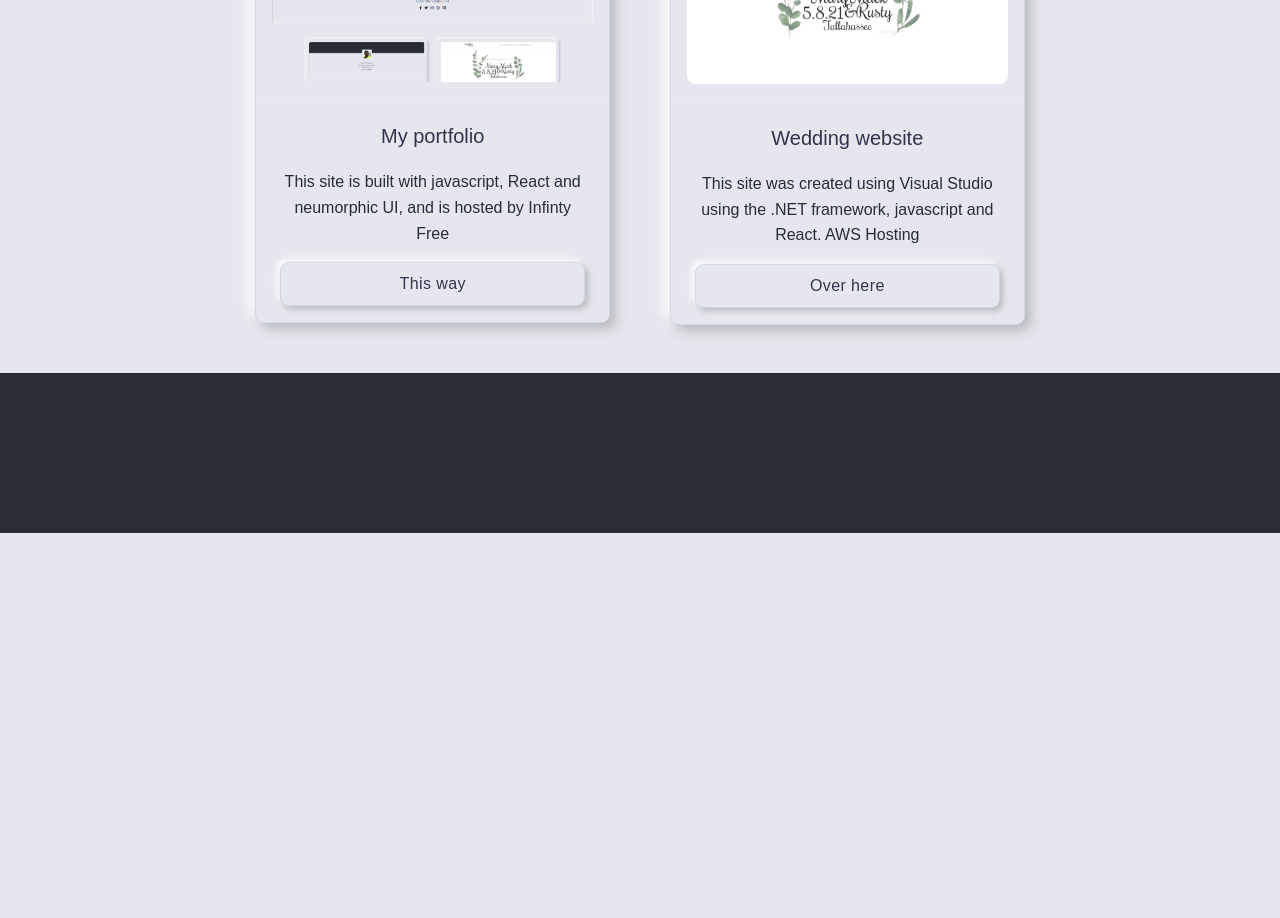
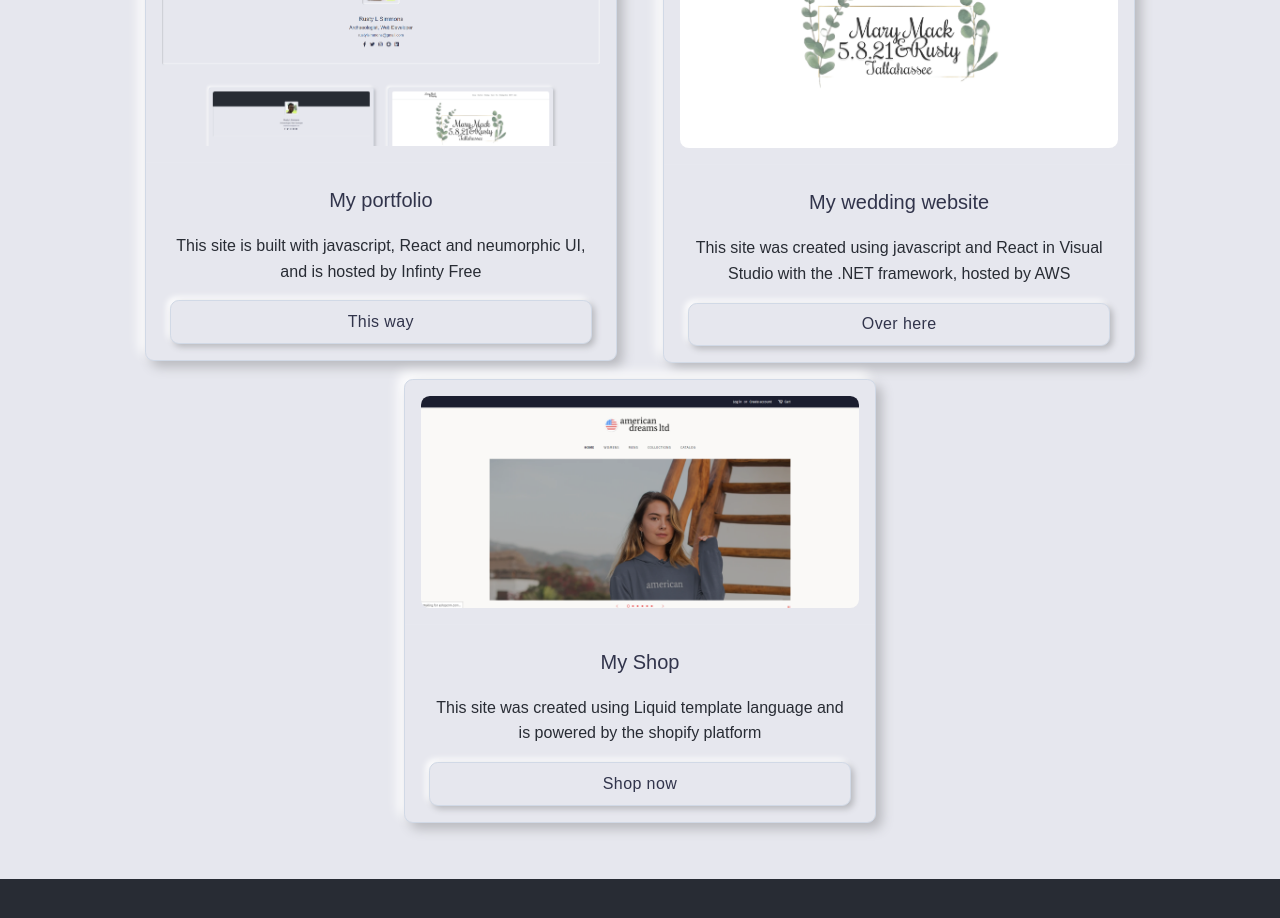
Before and after one commit to Rustyzhere/portfolio, a React (Create React App) app: page / in a window 1280 px wide. Shown: the part 700-1618 px from the top of the page. Before the commit the page ends 1233 px from the top, so only its background shows below. Built offline with nearby package versions, Linux system fonts and the light colour scheme.

Commit message:
fixed social link

```diff
--- a/src/App.js
+++ b/src/App.js
@@ -1,6 +1,7 @@
 import logo from "./img/rustypic.jpg";
 import rls from "./img/rls2.png";
 import mmr from "./img/mmr.png";
+import adl from "./img/adl.png";
 import "./App.css";
 import "./neumorphism.css";
 import React from "react";
@@ -83,7 +84,7 @@ function App() {
       </div>
       <div className="card-deck">
         <div className="row p-5 justify-content-center">
-          <div className="col-12 col-md-4">
+          <div className="col-12 col-md-5 p-2">
             <div className="card bg-primary border-light shadow-soft">
               <div className="card-header p-3">
                 <img
@@ -106,7 +107,7 @@ function App() {
               </div>
             </div>
           </div>
-          <div className="col-12 col-md-4">
+          <div className="col-12 col-md-5 p-2">
             <div className="card bg-primary border-light shadow-soft">
               <div className="card-header p-3">
                 <img
@@ -116,15 +117,34 @@ function App() {
                 />
               </div>
               <div className="card-body pt-2 pb-2">
-                <h3 className="h5 card-title mt-3">Wedding website</h3>
+                <h3 className="h5 card-title mt-3">My wedding website</h3>
                 <p className="card-text">
-                  This site was created using Visual Studio using the .NET
-                  framework, javascript and React. AWS Hosting
+                  This site was created using javascript and React in Visual
+                  Studio with the .NET framework, hosted by AWS
                 </p>
                 <a
                   href="https://marymackandrusty.com"
                   className="btn btn-primary btn-block mb-2">
                   Over here
+                </a>
+              </div>
+            </div>
+          </div>
+          <div className="col-12 col-md-5 p-2">
+            <div className="card bg-primary border-light shadow-soft">
+              <div className="card-header p-3">
+                <img src={adl} className="card-img-top rounded" alt="My shop" />
+              </div>
+              <div className="card-body pt-2 pb-2">
+                <h3 className="h5 card-title mt-3">My Shop</h3>
+                <p className="card-text">
+                  This site was created using Liquid template language and is
+                  powered by the shopify platform
+                </p>
+                <a
+                  href="https://marymackandrusty.com"
+                  className="btn btn-primary btn-block mb-2">
+                  Shop now
                 </a>
               </div>
             </div>
```
